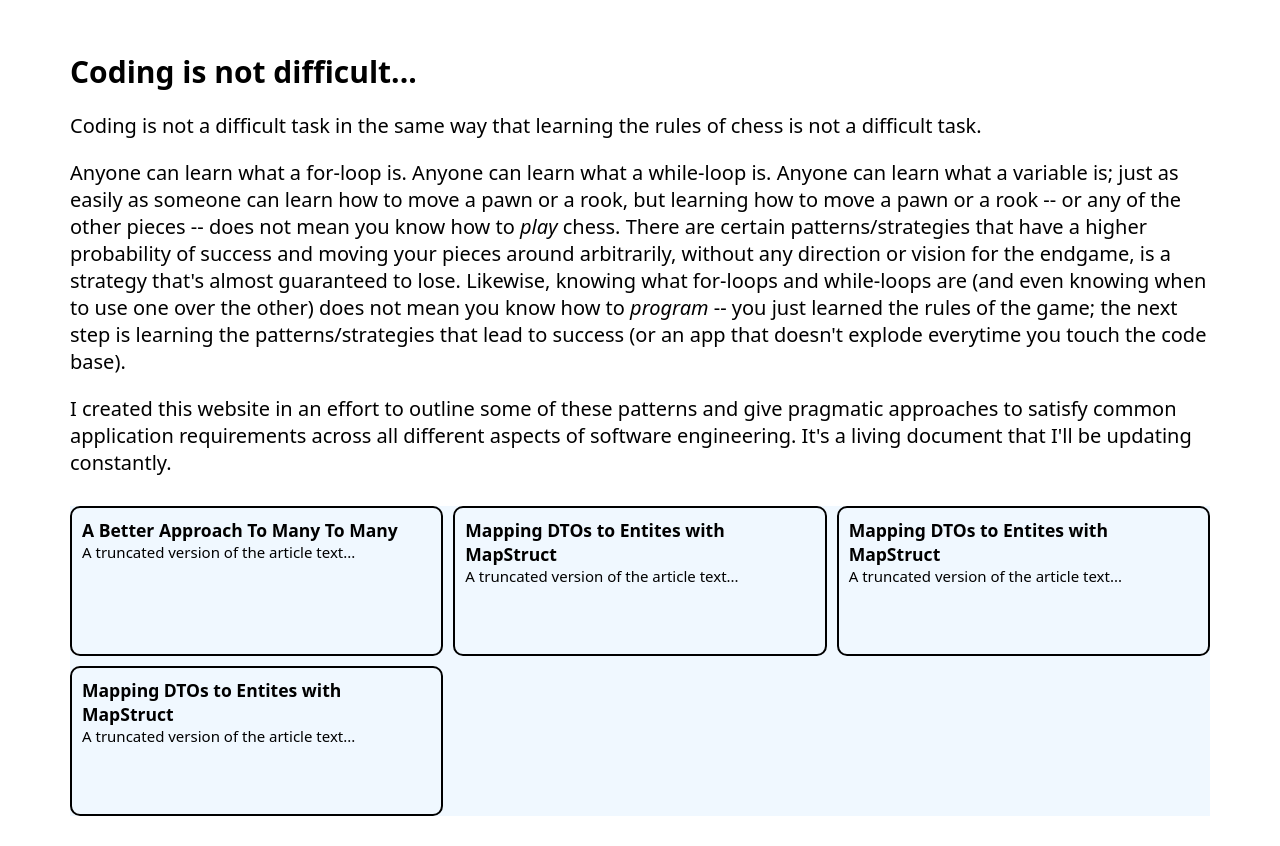
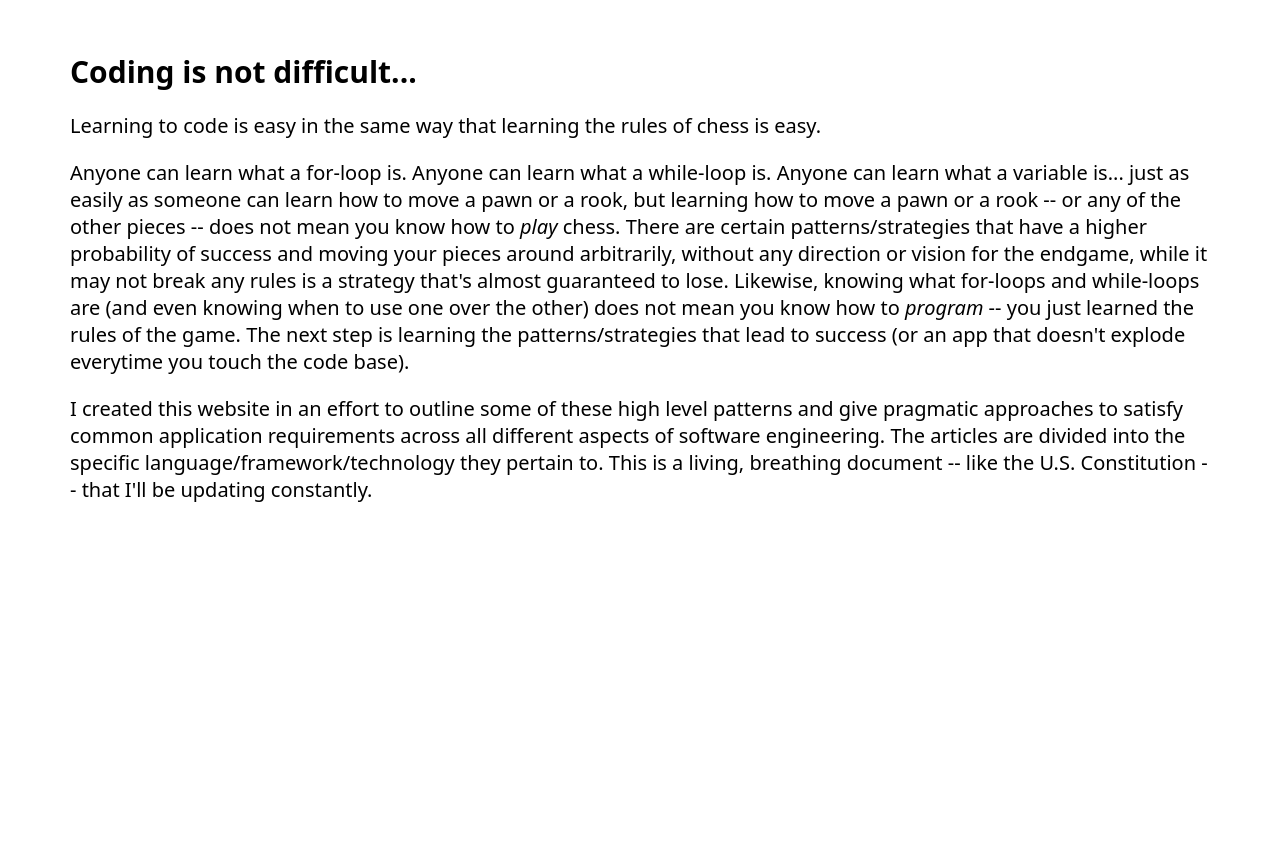
Before and after one commit to abarolli/programming-cookbook, a website: page src/index.html in a window 1280 px wide. Shown: the part 824-1670 px from the top of the page. After the commit the page ends 1387 px from the top, so only its background shows below. Drawn offline with Linux system fonts and the light colour scheme.

Commit message:
Moved articles section generation to build file

```diff
--- a/src/index.html
+++ b/src/index.html
@@ -21,52 +21,36 @@
         <section class="summary">
           <h3 class="summary-heading">Coding is not difficult...</h3>
           <p>
-            Coding is not a difficult task in the same way that learning the
-            rules of chess is not a difficult task.
+            Learning to code is easy in the same way that learning the rules of
+            chess is easy.
           </p>
           <p>
             Anyone can learn what a for-loop is. Anyone can learn what a
-            while-loop is. Anyone can learn what a variable is; just as easily
+            while-loop is. Anyone can learn what a variable is... just as easily
             as someone can learn how to move a pawn or a rook, but learning how
             to move a pawn or a rook -- or any of the other pieces -- does not
             mean you know how to
             <em>play</em> chess. There are certain patterns/strategies that have
             a higher probability of success and moving your pieces around
-            arbitrarily, without any direction or vision for the endgame, is a
-            strategy that's almost guaranteed to lose. Likewise, knowing what
-            for-loops and while-loops are (and even knowing when to use one over
-            the other) does not mean you know how to <em>program</em> -- you
-            just learned the rules of the game; the next step is learning the
-            patterns/strategies that lead to success (or an app that doesn't
-            explode everytime you touch the code base).
+            arbitrarily, without any direction or vision for the endgame, while
+            it may not break any rules is a strategy that's almost guaranteed to
+            lose. Likewise, knowing what for-loops and while-loops are (and even
+            knowing when to use one over the other) does not mean you know how
+            to <em>program</em> -- you just learned the rules of the game. The
+            next step is learning the patterns/strategies that lead to success
+            (or an app that doesn't explode everytime you touch the code base).
           </p>
           <p>
-            I created this website in an effort to outline some of these
-            patterns and give pragmatic approaches to satisfy common application
-            requirements across all different aspects of software engineering.
-            It's a living document that I'll be updating constantly.
+            I created this website in an effort to outline some of these high
+            level patterns and give pragmatic approaches to satisfy common
+            application requirements across all different aspects of software
+            engineering. The articles are divided into the specific
+            language/framework/technology they pertain to. This is a living,
+            breathing document -- like the U.S. Constitution -- that I'll be
+            updating constantly.
           </p>
         </section>
-        <section class="articles-section">
-          <div class="grid articles-container">
-            <article class="grid__item article-preview">
-              <h3>A Better Approach To Many To Many</h3>
-              <p>A truncated version of the article text...</p>
-            </article>
-            <article class="grid__item article-preview">
-              <h3>Mapping DTOs to Entites with MapStruct</h3>
-              <p>A truncated version of the article text...</p>
-            </article>
-            <article class="grid__item article-preview">
-              <h3>Mapping DTOs to Entites with MapStruct</h3>
-              <p>A truncated version of the article text...</p>
-            </article>
-            <article class="grid__item article-preview">
-              <h3>Mapping DTOs to Entites with MapStruct</h3>
-              <p>A truncated version of the article text...</p>
-            </article>
-          </div>
-        </section>
+        <!-- ARTICLE SECTIONS -->
       </div>
     </main>
   </body>
--- a/src/styles/index.css
+++ b/src/styles/index.css
@@ -65,6 +65,15 @@ SUMMARY SECTION
 ARTICLES SECTION
 */
 
+.articles-section {
+  margin-bottom: 3rem;
+}
+
+.articles-section__heading {
+  font-size: 2.5rem;
+  margin-bottom: 2rem;
+}
+
 .main > .main-content {
   max-width: 1200px;
   margin-right: auto;
@@ -77,6 +86,11 @@ ARTICLES SECTION
   border: 2px solid black;
   border-radius: 10px;
   padding: 1rem;
+}
+
+.article-preview > h5 {
+  font-size: 1.5rem;
+  margin-bottom: 1.5rem;
 }
 
 .grid {
```
